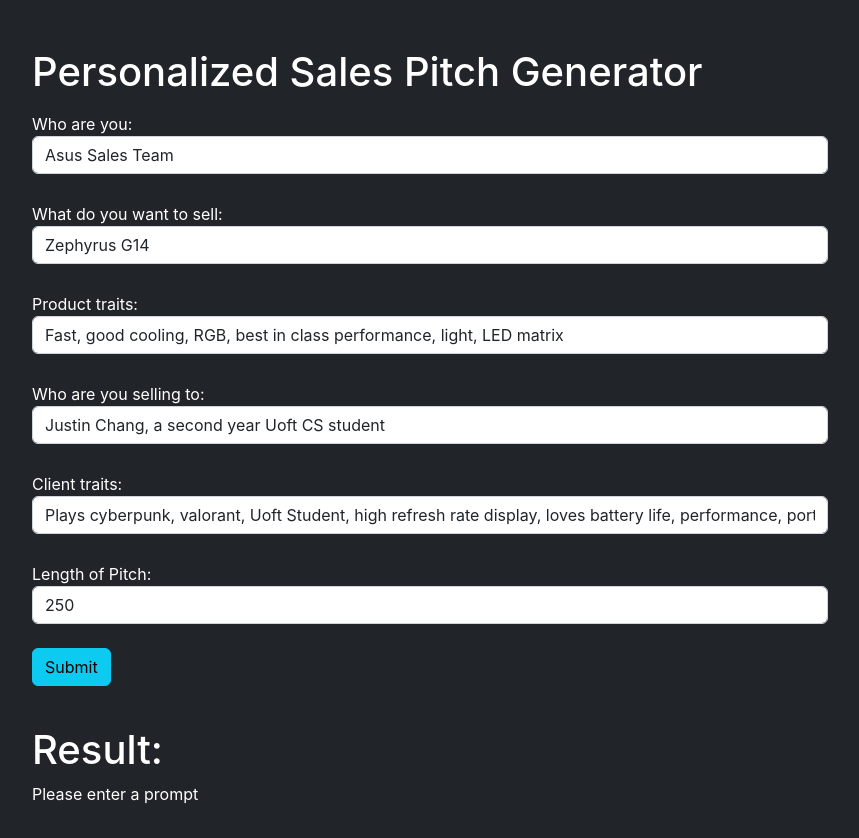
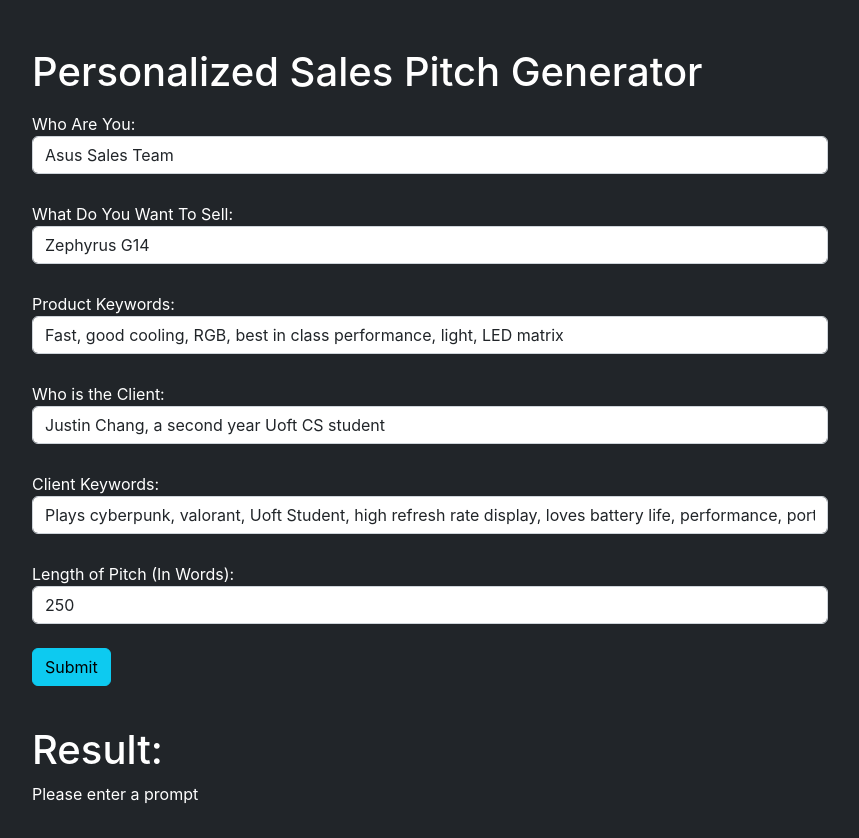
Before and after one commit to WilliamUW/PitchPerfect, a React (Create React App) app in the folder client/: page / in a window 1280 px wide. Shown: the top 838 px of the page, without its empty margins (210-1069 px from the left). Built offline with nearby package versions, Linux system fonts and the light colour scheme.

Commit message:
Label changes

```diff
--- a/client/src/App.js
+++ b/client/src/App.js
@@ -61,37 +61,37 @@
         <h1 class="mt-5">Personalized Sales Pitch Generator</h1>
         <form onSubmit={handleSubmit}>
           <div class="form-group bg-dark text-white mt-3">
-            <label > Who are you: </label>
+            <label > Who Are You: </label>
             <input type="text" class="form-control" name="input-box" value={seller} onChange={handleChangeSeller} />
             <br />
           </div>
 
           <div class="form-group bg-dark text-white mt-1">
-            <label> What do you want to sell: </label>
+            <label> What Do You Want To Sell: </label>
             <input type="text" class="form-control" name="input-box" value={product} onChange={handleChangeProduct} />
             <br />
           </div>
 
           <div class="form-group mt-1">
-            <label>Product traits: </label>
+            <label>Product Keywords: </label>
             <input type="text" class="form-control" name="input-box" value={product_traits} onChange={handleChangeProductTraits} />
             <br />
           </div>
 
           <div class="form-group mt-1">
-            <label>Who are you selling to:</label>
+            <label>Who is the Client:</label>
             <input type="text" class="form-control" name="input-box" value={client} onChange={handleChangeClient} />
             <br />
           </div>
 
           <div class="form-group mt-1">
-            <label> Client traits:</label>
+            <label> Client Keywords:</label>
             <input type="text" class="form-control" name="input-box" value={client_traits} onChange={handleChangeClientTraits} />
             <br />
           </div>
 
           <div class="form-group mt-1">
-            <label> Length of Pitch:</label>
+            <label> Length of Pitch (In Words):</label>
             <input type="number" class="form-control" name="input-box" value={tokens} onChange={handleChangeTokens} />
             <br />
           </div>
```
Also changed, not shown: 1 other file (tests, documents, lock files or other folders).
